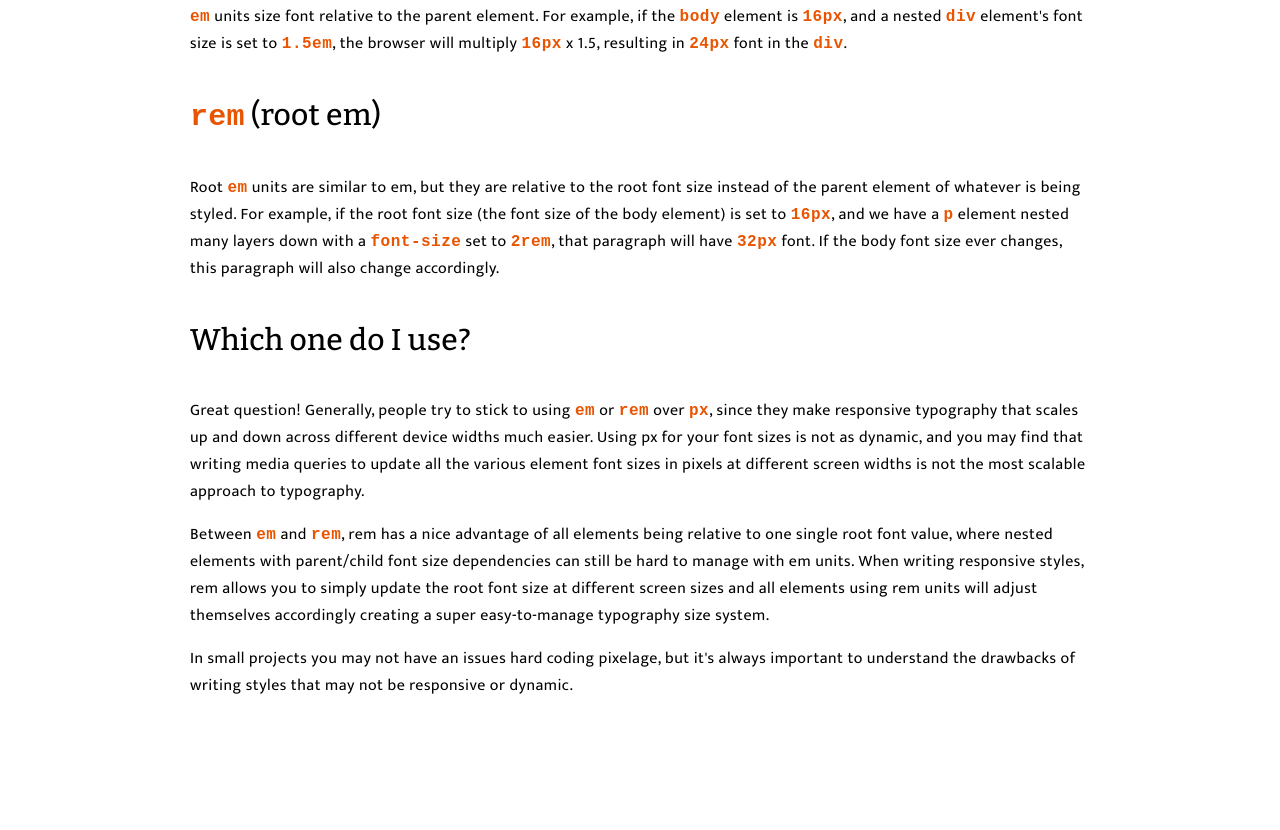
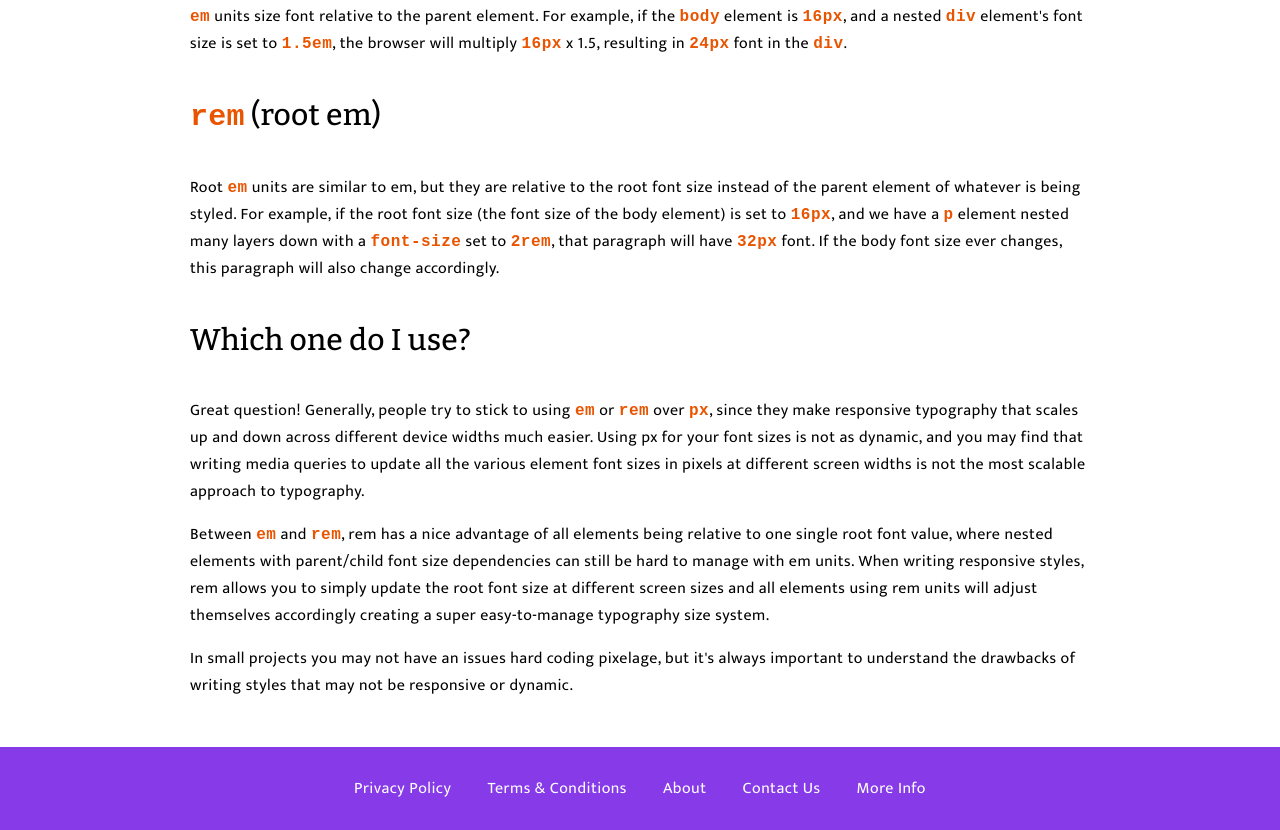
Before and after one commit to LihuelMujica/simple-blog-post, a plain HTML site: page index.html in a window 1280 px wide. Shown: the part 2124-2954 px from the top of the page. Before the commit the page ends 2871 px from the top, so only its background shows below. Drawn offline with nearby package versions, Linux system fonts and the light colour scheme.

Commit message:
add footer

```diff
--- a/app.css
+++ b/app.css
@@ -83,10 +83,37 @@ code {
     border-left: 2px solid #e95400;
     padding-left: 16px;
     margin: 32px 0 32px 32px;
-  }
+}
 
 .quote cite {
     display: block;
     font-weight: bold;
     margin-left: 20px;
 }
+
+footer {
+    background-color: #863ae8;
+}
+
+footer ul {
+    list-style: none;
+    margin: 0 auto;
+    width: 100%;
+    max-width: 900px;
+    text-align: center;
+    padding: 28px 0;
+}
+
+footer ul li {
+    display: inline;
+    padding: 0 16px;
+}
+
+footer li a {
+    text-decoration: none;
+    color: white;
+}
+
+footer li a:hover {
+    text-decoration: underline;
+}
--- a/index.html
+++ b/index.html
@@ -102,5 +102,25 @@
         <p>In small projects you may not have an issues hard coding pixelage, but it's always important to understand
             the drawbacks of writing styles that may not be responsive or dynamic.</p>
     </div>
+
+    <footer>
+        <ul>
+            <li>
+                <a href="#privacy">Privacy Policy</a>
+            </li>
+            <li>
+                <a href="#terms">Terms & Conditions</a>
+            </li>
+            <li>
+                <a href="#about">About</a>
+            </li>
+            <li>
+                <a href="#contact">Contact Us</a>
+            </li>
+            <li>
+                <a href="#info">More Info</a>
+            </li>
+        </ul>
+    </footer>
 </body>
 </html>
```
